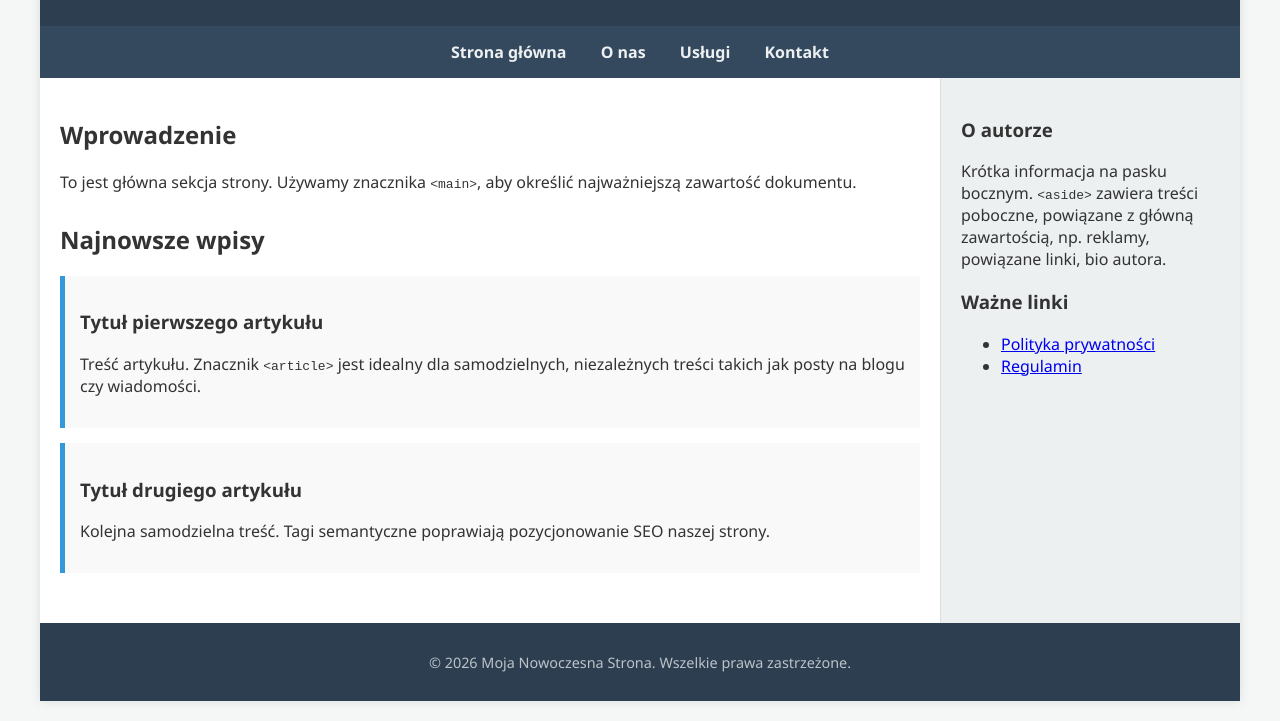
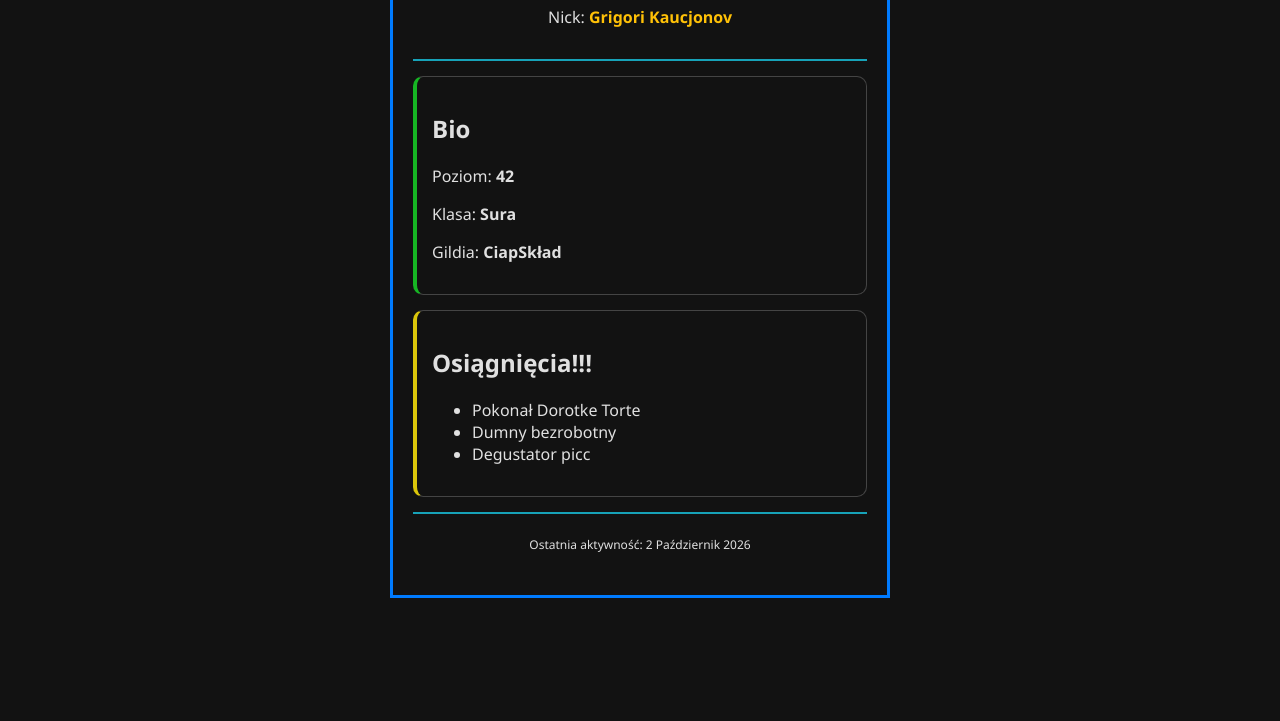
Before and after one commit to DanielsDelanyel/Test_stronka, a plain HTML site: page index.html in a window 1280 px wide. Shown: the part 158-879 px from the top of the page. After the commit the page ends 800 px from the top, so only its background shows below. Drawn offline with Linux system fonts and the light colour scheme.

Commit message:
Add files via upload

```diff
--- a/index.html
+++ b/index.html
@@ -8,60 +8,28 @@
 </head>
 <body>
   <main class="player-card">
-    <div class="container">
-        <!-- Nagłówek strony -->
-        <header>
-            <h1>Moja Nowoczesna Strona</h1>
-            <p>Wykorzystanie semantycznych tagów HTML5</p>
-        </header>
+    <header class="card-header">
+      <h1>Karta Gracza</h1>
+      <p>Nick: <span class="highlight">Grigori Kaucjonov</span></p>
 
-        <!-- Menu nawigacyjne -->
-        <nav>
-            <a href="#">Strona główna</a>
-            <a href="#">O nas</a>
-            <a href="#">Usługi</a>
-            <a href="#">Kontakt</a>
-        </nav>
-
-        <!-- Główny obszar zawartości -->
-        <main>
-            <section>
-                <h2>Wprowadzenie</h2>
-                <p>To jest główna sekcja strony. Używamy znacznika <code>&lt;main&gt;</code>, aby określić najważniejszą zawartość dokumentu.</p>
-            </section>
-
-            <section>
-                <h2>Najnowsze wpisy</h2>
-
-                <article>
-                    <h3>Tytuł pierwszego artykułu</h3>
-                    <p>Treść artykułu. Znacznik <code>&lt;article&gt;</code> jest idealny dla samodzielnych, niezależnych treści takich jak posty na blogu czy wiadomości.</p>
-                </article>
-
-                <article>
-                    <h3>Tytuł drugiego artykułu</h3>
-                    <p>Kolejna samodzielna treść. Tagi semantyczne poprawiają pozycjonowanie SEO naszej strony.</p>
-                </article>
-            </section>
-        </main>
-
-        <!-- Pasek boczny -->
-        <aside>
-            <h3>O autorze</h3>
-            <p>Krótka informacja na pasku bocznym. <code>&lt;aside&gt;</code> zawiera treści poboczne, powiązane z główną zawartością, np. reklamy, powiązane linki, bio autora.</p>
-
-            <h3>Ważne linki</h3>
-            <ul>
-                <li><a href="#">Polityka prywatności</a></li>
-                <li><a href="#">Regulamin</a></li>
-            </ul>
-        </aside>
-
-        <!-- Stopka -->
-        <footer>
-            <p>&copy; 2026 Moja Nowoczesna Strona. Wszelkie prawa zastrzeżone.</p>
-        </footer>
-    </div>
+    </header>
+    <section class="card-section bio">
+      <h2>Bio</h2>
+      <p>Poziom: <strong>42</strong></p>
+      <p>Klasa: <strong>Sura</strong></p>
+      <p>Gildia: <strong>CiapSkład</strong></p>
+    </section>
+    <section class="card-section achievements">
+      <h2>Osiągnięcia!!!</h2>
+      <ul>
+        <li>Pokonał Dorotke Torte</li>
+        <li>Dumny bezrobotny</li>
+        <li>Degustator picc</li>
+      </ul>
+    </section>
+    <footer class="card-footer">
+      <p>Ostatnia aktywność: <time datatime="2026-10-02">2 Październik 2026</time></p>
+    </footer>
   </main>
 </body>
 </html>
--- a/style.css
+++ b/style.css
@@ -1,4 +1,9 @@
 /* === Reset i zmienne === */
+
+*, *::before, *::after{
+  box-sizing: border-box;
+}
+
 :root {
   --color-primary: #007bff;
   --color-accent: #17a2b8;
@@ -12,103 +17,45 @@ body {
   margin: 0;
   padding: 0;
   font-family: 'Segoe UI', Tahoma, Geneva, Verdana, sans-serif;
-background-color: #f4f7f6;
-color: #333;
+  background-color: #121212;
+  color: var(--color-text);
 }
-
-body, html {
-
+.player-card{
+  max-width: 500px;
+  margin: 40px auto;
+  padding: 20px;
+  border: 3px solid var(--color-primary);
 }
-
-        /* Układ z wykorzystaniem CSS Grid */
-        .container {
-            display: grid;
-            grid-template-columns: 1fr 300px;
-            grid-template-rows: auto auto 1fr auto;
-            grid-template-areas:
-                "header header"
-                "nav nav"
-                "main aside"
-                "footer footer";
-            min-height: 100vh;
-            max-width: 1200px;
-            margin: 0 auto;
-            background-color: #fff;
-            box-shadow: 0 0 10px rgba(0,0,0,0.1);
-        }
-
-        /* Sekcje nagłówka i nawigacji */
-        header {
-            grid-area: header;
-            background-color: #2c3e50;
-            color: #ecf0f1;
-            padding: 20px;
+.card-header{
+  padding: 15px;
+  margin-bottom: 15px;
+  border-bottom: 2px solid var(--color-accent);
   text-align: center;
 }
 
-        nav {
-            grid-area: nav;
-            background-color: #34495e;
+.card-section{
   padding: 15px;
+  margin-bottom: 15px;
+  border: 1px solid var(--color-border);
+  border-radius:10px;
+}
+.card-footer{
+  padding: 10px;
+  margin-top: 10px;
+  border-top: 2px solid var(--color-accent);
   text-align: center;
+  font-size: 12px;
+}
+.highlight {
+  color: var(--color-highlight);
+  font-weight: bold;
+}
+.bio{
+  border-left: 4px solid rgb(22, 182, 35);
+}
+.achievements{
+  border-left: 4px solid rgb(219, 198, 10);
 }
 
-        nav a {
-            color: #ecf0f1;
-            text-decoration: none;
-            margin: 0 15px;
-            font-weight: bold;
-        }
 
-        nav a:hover {
-            text-decoration: underline;
-        }
-
-        /* Główna zawartość */
-        main {
-            grid-area: main;
-            padding: 20px;
-        }
-
-        section {
-            margin-bottom: 30px;
-        }
-
-        article {
-            background-color: #f9f9f9;
-            padding: 15px;
-            margin-bottom: 15px;
-            border-left: 5px solid #3498db;
-        }
-
-        /* Pasek boczny (Sidebar) */
-        aside {
-            grid-area: aside;
-            background-color: #ecf0f1;
-            padding: 20px;
-            border-left: 1px solid #ddd;
-        }
-
-        /* Stopka */
-        footer {
-            grid-area: footer;
-            background-color: #2c3e50;
-            color: #bdc3c7;
-            text-align: center;
-            padding: 15px;
-            font-size: 0.9em;
-        }
-
-        /* Responsywność dla mniejszych ekranów (Mobile) */
-        @media (max-width: 768px) {
-            .container {
-                grid-template-columns: 1fr;
-                grid-template-areas:
-                    "header"
-                    "nav"
-                    "main"
-                    "aside"
-                    "footer";
-            }
-        }
 /* TODO: stylowanie karty gracza */
```
Lines whose indentation alone changed are shown as unchanged.
